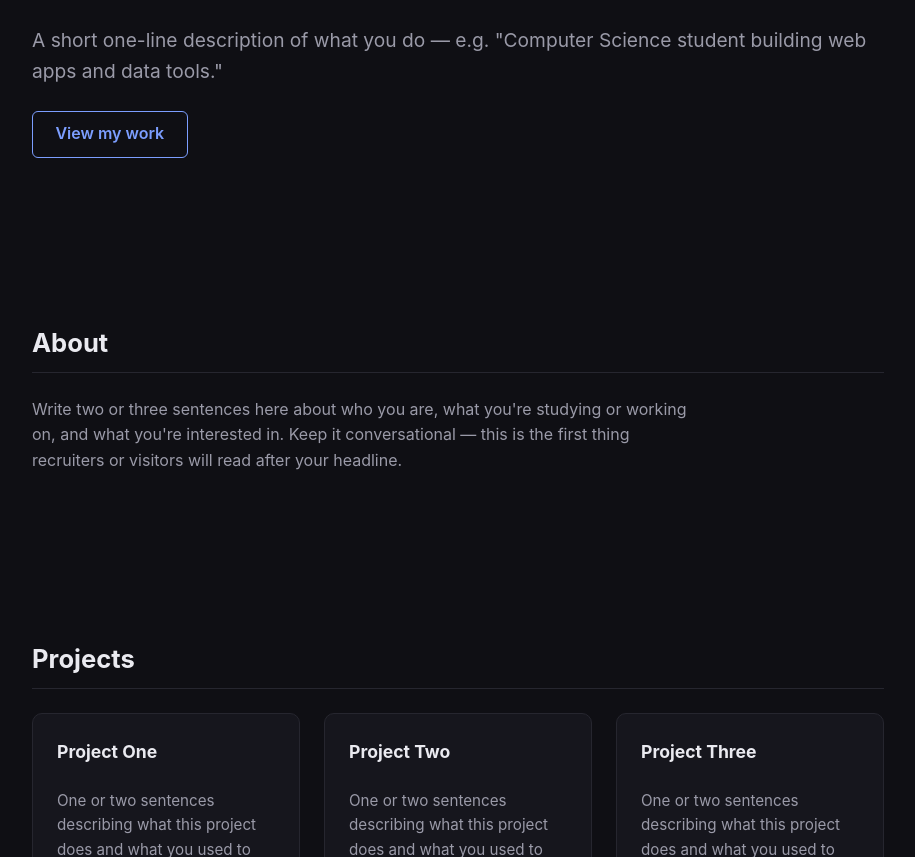
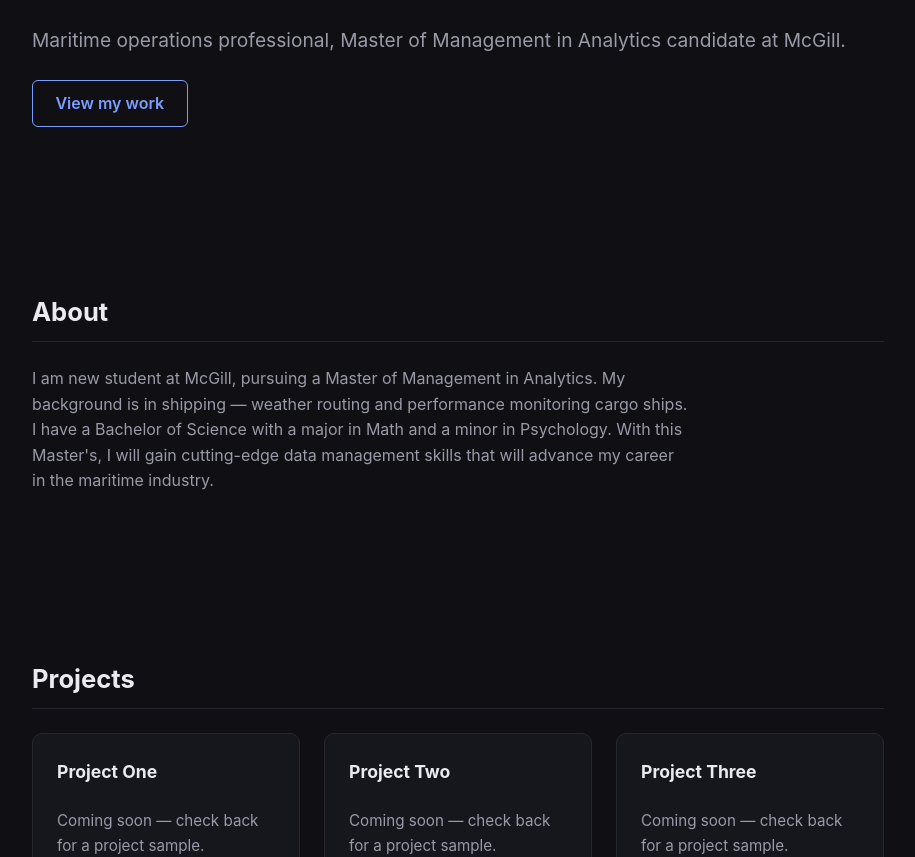
Before and after one commit to MiaMakarov/MiaMakarov.github.io, a plain HTML site: page index.html in a window 1280 px wide. Shown: the part 215-1072 px from the top of the page, without its empty margins (182-1097 px from the left). Drawn offline with Linux system fonts and the light colour scheme.

Commit message:
Add real portfolio content

```diff
--- a/index.html
+++ b/index.html
@@ -220,16 +220,14 @@
 
   <section id="hero">
     <h1>Hi, I'm Mia Makarov</h1>
-    <p class="tagline">A short one-line description of what you do — e.g. "Computer Science student building web apps and data tools."</p>
+    <p class="tagline">Maritime operations professional, Master of Management in Analytics candidate at McGill.</p>
     <a class="cta" href="#projects">View my work</a>
   </section>
 
   <section id="about">
     <h2>About</h2>
     <p>
-      Write two or three sentences here about who you are, what you're studying or working on,
-      and what you're interested in. Keep it conversational — this is the first thing recruiters
-      or visitors will read after your headline.
+      I am new student at McGill, pursuing a Master of Management in Analytics. My background is in shipping — weather routing and performance monitoring cargo ships. I have a Bachelor of Science with a major in Math and a minor in Psychology. With this Master's, I will gain cutting-edge data management skills that will advance my career in the maritime industry.
     </p>
   </section>
 
@@ -239,7 +237,7 @@
 
       <div class="project-card">
         <h3>Project One</h3>
-        <p>One or two sentences describing what this project does and what you used to build it (e.g. Python, HTML/CSS, an API).</p>
+        <p>Coming soon — check back for a project sample.</p>
         <div class="links">
           <a href="#">Live Demo</a>
           <a href="#">GitHub</a>
@@ -248,7 +246,7 @@
 
       <div class="project-card">
         <h3>Project Two</h3>
-        <p>One or two sentences describing what this project does and what you used to build it.</p>
+        <p>Coming soon — check back for a project sample.</p>
         <div class="links">
           <a href="#">Live Demo</a>
           <a href="#">GitHub</a>
@@ -257,7 +255,7 @@
 
       <div class="project-card">
         <h3>Project Three</h3>
-        <p>One or two sentences describing what this project does and what you used to build it.</p>
+        <p>Coming soon — check back for a project sample.</p>
         <div class="links">
           <a href="#">Live Demo</a>
           <a href="#">GitHub</a>
@@ -284,7 +282,7 @@
     <ul>
       <li>Email: <a href="mailto:miagracecharlotte00@gmail.com">miagracecharlotte00@gmail.com</a></li>
       <li>GitHub: <a href="https://github.com/MiaMakarov" target="_blank" rel="noopener">github.com/MiaMakarov</a></li>
-      <li>LinkedIn: <a href="#" target="_blank" rel="noopener">linkedin.com/in/your-profile</a></li>
+      <li>LinkedIn: <a href="https://www.linkedin.com/in/mia-scalabrin" target="_blank" rel="noopener">linkedin.com/in/mia-scalabrin</a></li>
     </ul>
   </section>
 
```
